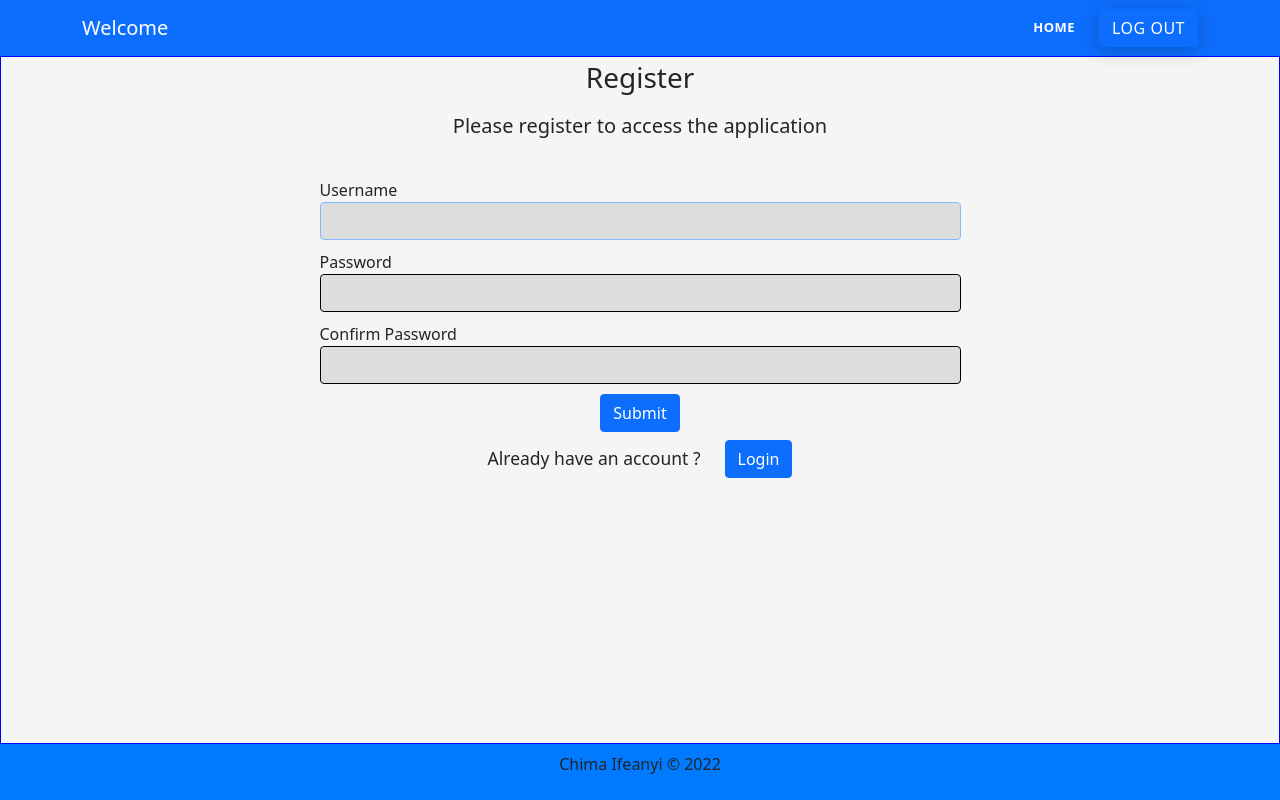
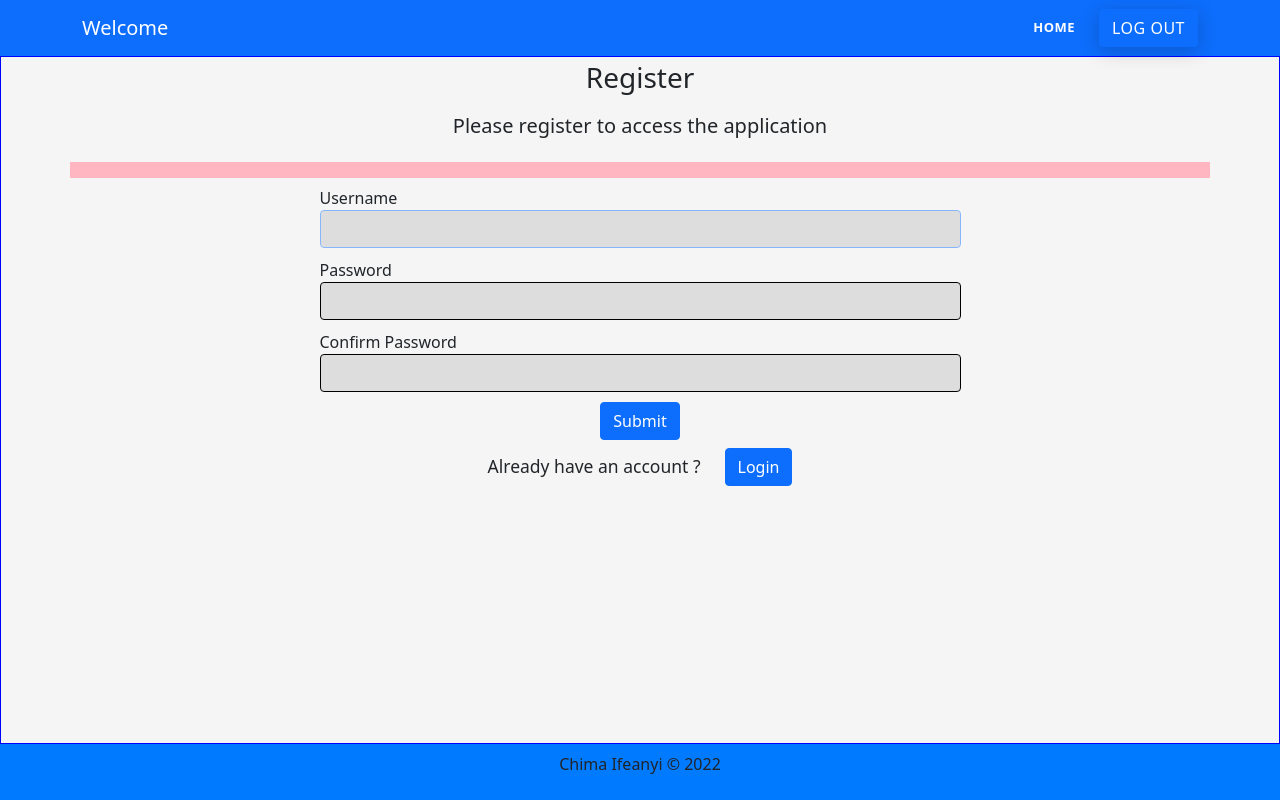
Before and after one commit to MasterIfeanyi/ifeanyi-pokemon-redo, a React (Create React App) app: page /register in a window 1280 px wide. Built offline with nearby package versions, Linux system fonts and the light colour scheme.

Commit message:
update style

```diff
--- a/src/components/Login.jsx
+++ b/src/components/Login.jsx
@@ -77,7 +77,7 @@ const Login = () => {
 
 
             <div className="row d-flex justify-content-center">
-                <p className="errMsg">{errMsg}</p>
+                <p className="errmsg">{errMsg}</p>
                 <div className="col-lg-7">
                     <form action="" className="row" onSubmit={handleSubmit}>
                         <div className="form-group col-12">
--- a/src/components/Register.jsx
+++ b/src/components/Register.jsx
@@ -94,7 +94,7 @@ const Register = () => {
         </div>
 
         <div className="row d-flex justify-content-center">
-          <p className="errMsg">{errMsg}</p>
+          <p className="errmsg">{errMsg}</p>
           <div className="col-lg-7">
             <form action="" className="row" onSubmit={handleSubmit}>
               <div className="form-group col-12">
```
